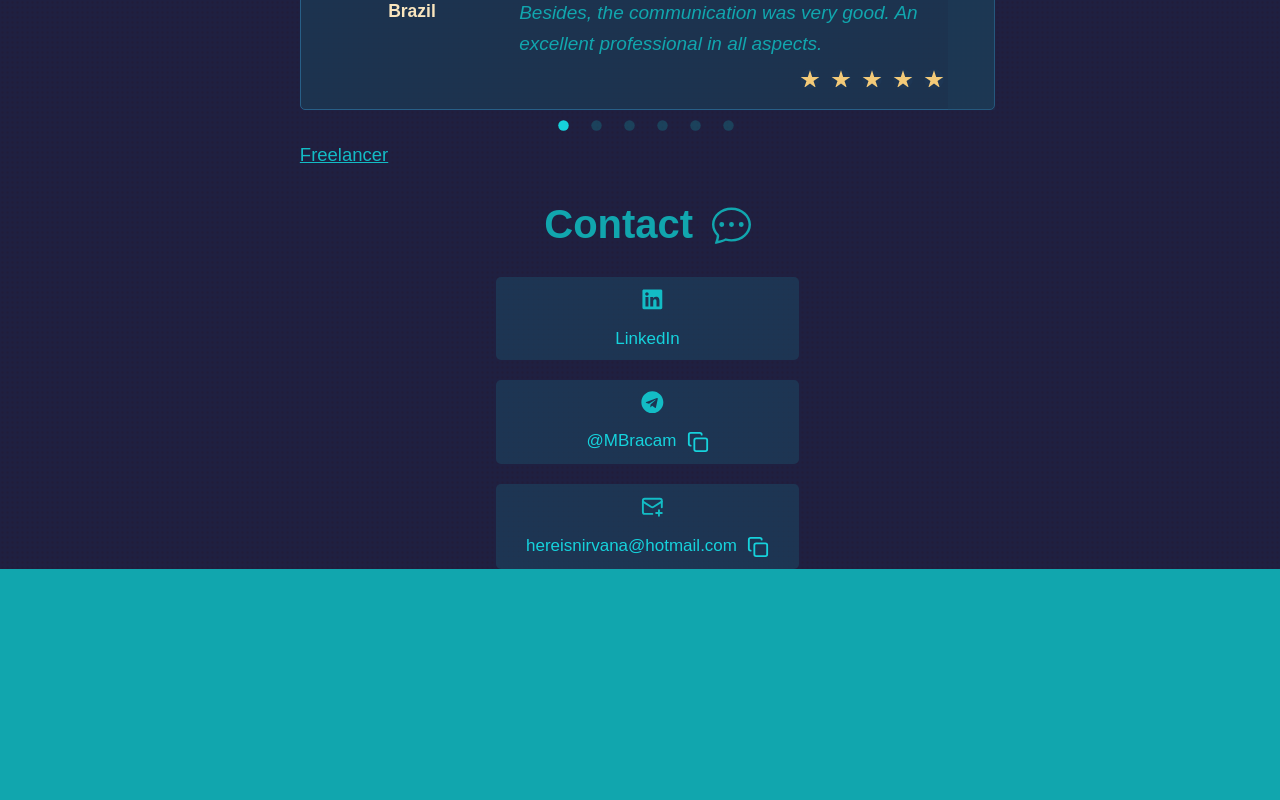
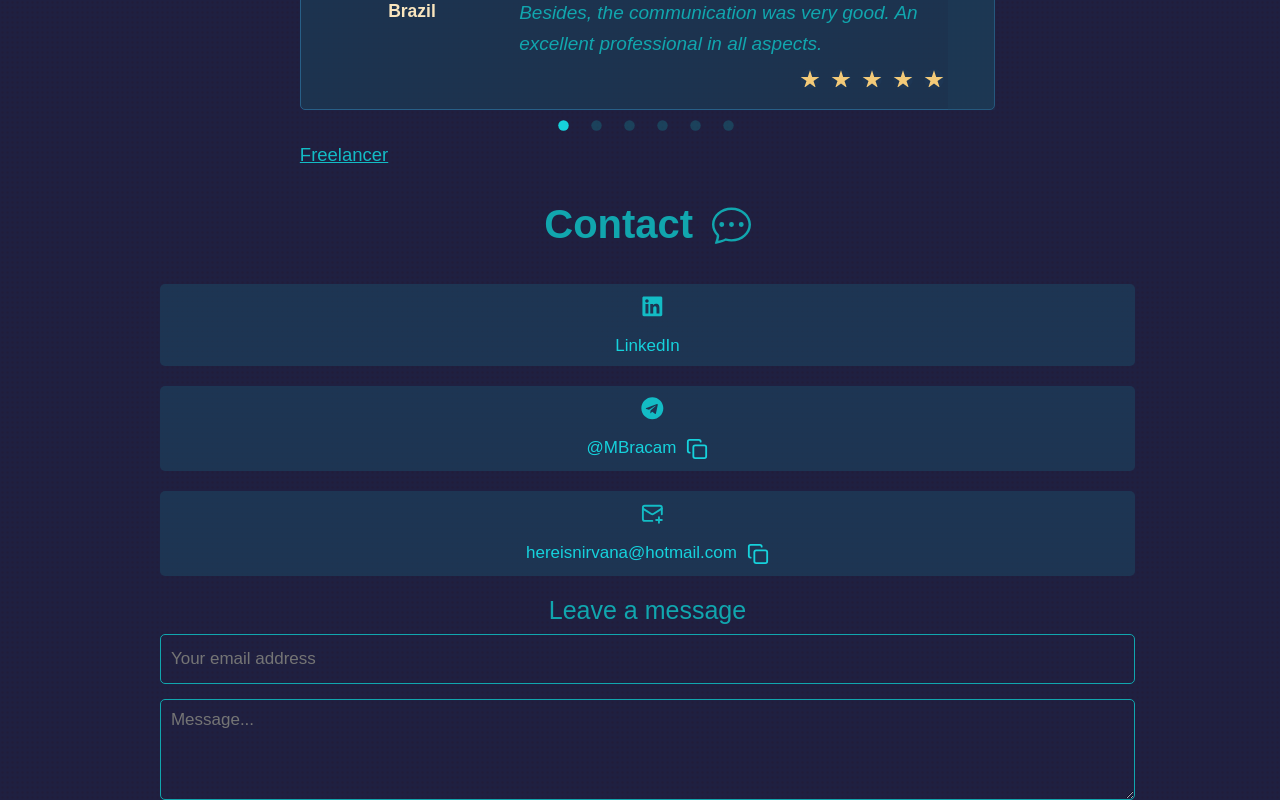
Before and after one commit to FyeCobain/FyeCobain.github.io, a React (Vite) app: page / in a window 1280 px wide. Shown: the part 4305-5105 px from the top of the page. Before the commit the page ends 4874 px from the top, so only its background shows below. Built offline with nearby package versions, Linux system fonts and the light colour scheme; some icons are missing.

Commit message:
Email form added

```diff
--- a/package.json
+++ b/package.json
@@ -1,7 +1,7 @@
 {
   "name": "fye-portfolio",
   "private": true,
-  "version": "0.20.1",
+  "version": "0.20.5",
   "type": "module",
   "scripts": {
     "dev": "vite --host",
--- a/src/components/contact/Contact.tsx
+++ b/src/components/contact/Contact.tsx
@@ -1,6 +1,7 @@
 import { useTranslation } from 'react-i18next'
 import { BsChatDots } from 'react-icons/bs'
 import MediaLinksContainer from './MediaLinksContainer'
+import EmailForm from './EmailForm'
 
 export default function Contact() {
   const { t } = useTranslation()
@@ -13,6 +14,7 @@ export default function Contact() {
       </div>
       <div className="contact-container">
         <MediaLinksContainer />
+        <EmailForm />
       </div>
     </section>
   )
--- /dev/null
+++ b/src/components/contact/EmailForm.tsx
@@ -0,0 +1,15 @@
+import { useTranslation } from 'react-i18next'
+
+export default function EmailForm() {
+  const { t } = useTranslation()
+
+  return (
+    <div className="email-form-container content-center">
+      <p>{ t('contact.leaveAMessage') }</p>
+      <form action="" className="email-form">
+        <input type="email" placeholder={ t('contact.yourEmailAddress') } />
+        <textarea placeholder={ `${ t('contact.message') }... ` } rows={ 4 }></textarea>
+      </form>
+    </div>
+  )
+}
--- a/src/i18n.ts
+++ b/src/i18n.ts
@@ -65,6 +65,9 @@ export default i18n
           },
           contact: {
             value: 'Contact',
+            leaveAMessage: 'Leave a message',
+            yourEmailAddress: 'Your email address',
+            message: 'Message',
           },
         },
       },
@@ -124,6 +127,9 @@ export default i18n
           },
           contact: {
             value: 'Contacto',
+            leaveAMessage: 'Deja un mensaje',
+            yourEmailAddress: 'Tu dirección de correo',
+            message: 'Mensaje',
           },
         },
       },
--- a/src/sass/components/contact/_contact.scss
+++ b/src/sass/components/contact/_contact.scss
@@ -2,6 +2,7 @@
 
 .contact {
   margin-top: vars.$margin-base;
+  width: 100%;
 
   .section-heading {
     svg {
@@ -10,3 +11,12 @@
     }
   }
 }
+
+.contact-container {
+  margin-top: vars.$margin-base;
+  width: 100%;
+  display: grid;
+  grid-template-columns: 1fr;
+  justify-content: center;
+  align-items: center;
+}
--- /dev/null
+++ b/src/sass/components/contact/_email-form.scss
@@ -0,0 +1,37 @@
+@use './../../variables' as vars;
+
+.email-form-container {
+  margin-top: 2rem;
+
+  p {
+    margin-bottom: 1rem;
+    text-align: center;
+    font-size: 2.5rem;
+  }
+}
+
+.email-form {
+  display: flex;
+  flex-direction: column;
+  gap: 1.5rem;
+  width: 87.5%;
+
+  input, textarea {
+    color: vars.$color-greene-light;
+    background-color: vars.$color-bg-primary;
+    background-color: transparent;
+    outline: none;
+    border-radius: .5rem;
+    font-size: 1.7rem;
+    border: 1px solid vars.$color-greene;
+    padding: 1rem;
+
+    &:focus {
+      border-color: lighten(vars.$color-greene-light, 35);
+    }
+  }
+
+  input {
+    height: 5rem;
+  }
+}
--- a/src/sass/components/contact/_index.scss
+++ b/src/sass/components/contact/_index.scss
@@ -1,3 +1,4 @@
 @forward 'contact';
 @forward 'media-links';
 @forward 'media-link';
+@forward 'email-form';
--- a/src/sass/components/contact/_media-link.scss
+++ b/src/sass/components/contact/_media-link.scss
@@ -6,6 +6,7 @@
   padding: 1rem 1.7rem;
   border-radius: .5rem;
   gap: 1.8rem;
+  width: 87.5%;
 
   p {
     font-size: 1.7rem;
--- a/src/sass/components/contact/_media-links.scss
+++ b/src/sass/components/contact/_media-links.scss
@@ -2,9 +2,9 @@
 @use './../../mixins';
 
 .media-links-container {
-  margin-top: vars.$margin-short;
   display: flex;
   flex-direction: column;
+  align-items: center;
   gap: 2rem;
 
   @include mixins.laptop {
```
Also changed, not shown: 5 other files (tests, documents, lock files or other folders).
